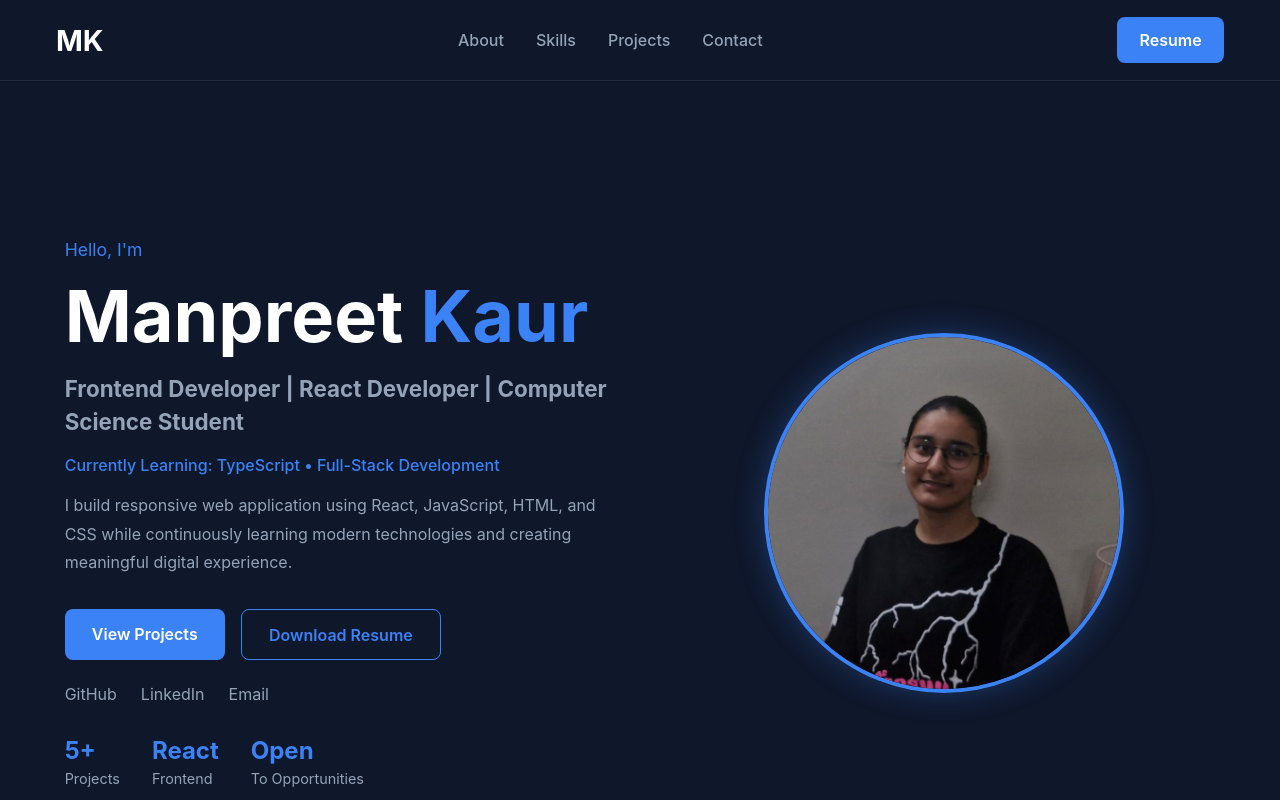
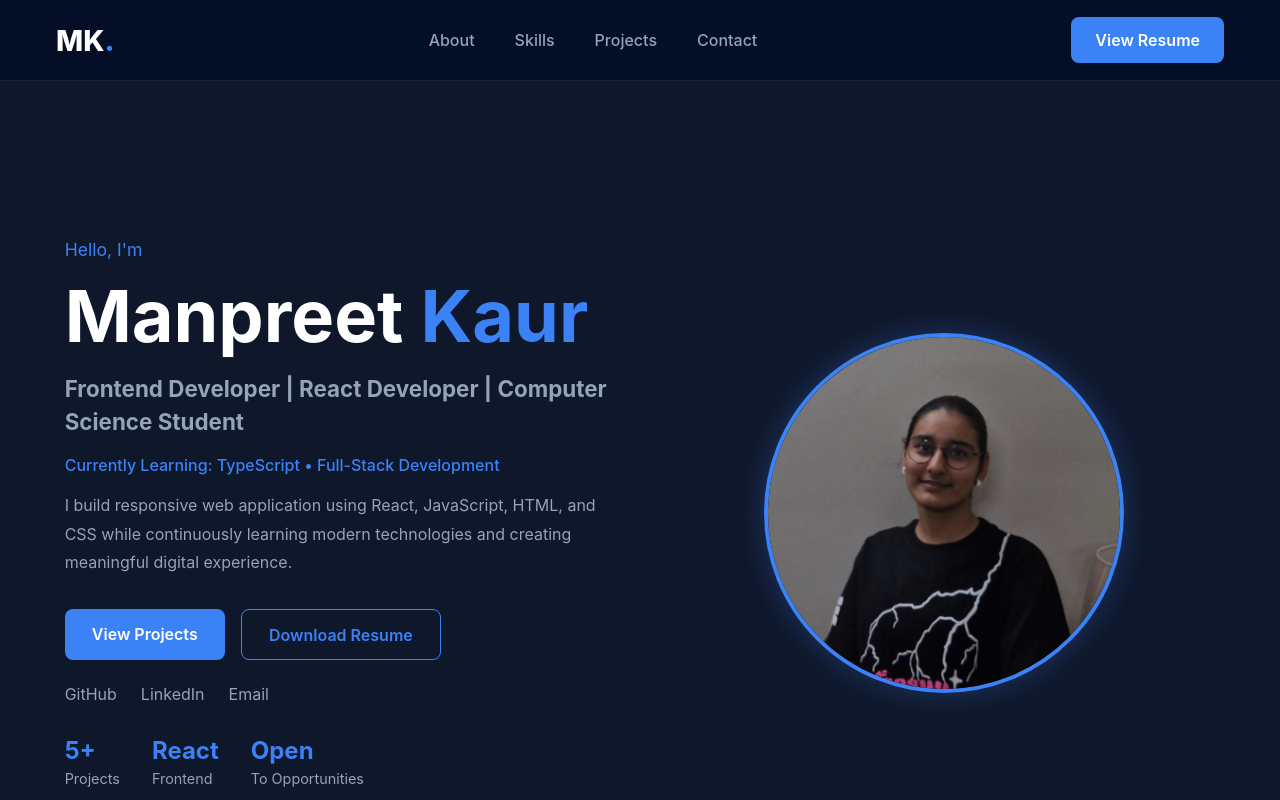
Before and after one commit to manpreetkaur292006-design/MANPREET-KAUR-PORTFOLIO, a React (Vite) app: page / in a window 1280 px wide. Shown: the top 800 px of the page. Built offline with nearby package versions, Linux system fonts and the light colour scheme.

Commit message:
improved the navbar

```diff
--- a/src/components/Navbar.css
+++ b/src/components/Navbar.css
@@ -4,7 +4,11 @@
   position: sticky;
   top: 0;
   z-index: 1000;
-  background-color: var(--bg-primary);
+
+  background-color: rgba(5, 15, 40, 0.95);
+
+  backdrop-filter: blur(10px);
+
   border-bottom: 1px solid rgba(255, 255, 255, 0.08);
 }
 
@@ -21,13 +25,19 @@
 
 .logo {
   font-size: 1.8rem;
-  font-weight: 700;
+  font-weight: 800;
+
   color: var(--text-primary);
-  cursor: pointer;
-  transition: var(--transition);
+
+  transition: 0.3s ease;
 }
 
 .logo:hover {
+  color: var(--accent);
+}
+
+.logo::after {
+  content: ".";
   color: var(--accent);
 }
 
@@ -36,29 +46,64 @@
 .nav-links {
   display: flex;
   align-items: center;
-  gap: 2rem;
+  gap: 2.5rem;
+}
+
+.nav-links li {
+  list-style: none;
 }
 
 .nav-links a {
+  position: relative;
+
   color: var(--text-secondary);
+
   font-size: 1rem;
   font-weight: 500;
-  transition: var(--transition);
+
+  transition: 0.3s ease;
 }
 
 .nav-links a:hover {
   color: var(--accent);
 }
 
+/* Underline Animation */
+
+.nav-links a::after {
+  content: "";
+
+  position: absolute;
+
+  left: 0;
+  bottom: -5px;
+
+  width: 0;
+  height: 2px;
+
+  background-color: var(--accent);
+
+  transition: 0.3s ease;
+}
+
+.nav-links a:hover::after {
+  width: 100%;
+}
+
 /* RESUME BUTTON */
 
 .resume-btn {
-  padding: 0.8rem 1.4rem;
+  padding: 0.8rem 1.5rem;
+
   background-color: var(--accent);
+
   color: white;
+
   border-radius: 8px;
+
   font-weight: 600;
-  transition: var(--transition);
+
+  transition: 0.3s ease;
 }
 
 .resume-btn:hover {
@@ -70,12 +115,13 @@
 /* TABLET */
 
 @media (max-width: 768px) {
+
   .navbar-container {
     min-height: 70px;
   }
 
   .nav-links {
-    gap: 1rem;
+    gap: 1.2rem;
   }
 
   .resume-btn {
@@ -86,16 +132,17 @@
 /* MOBILE */
 
 @media (max-width: 600px) {
+
   .nav-links {
     display: none;
+  }
+
+  .logo {
+    font-size: 1.5rem;
   }
 
   .resume-btn {
     padding: 0.7rem 1rem;
     font-size: 0.9rem;
   }
-
-  .logo {
-    font-size: 1.5rem;
-  }
 }
--- a/src/components/Navbar.jsx
+++ b/src/components/Navbar.jsx
@@ -5,9 +5,10 @@ const Navbar = () => {
   return (
     <nav id='navbar'>
       <div className='container navbar-container'>
-        <div className='logo'>
+
+        <a href="#hero" className='logo'>
           MK
-        </div>
+        </a>
 
         <ul className='nav-links'>
           <li><a href="#about">About</a></li>
@@ -16,9 +17,13 @@ const Navbar = () => {
           <li><a href="#contact">Contact</a></li>
         </ul>
 
-        <a href='/Manpreet_Kaur.pdf' className='resume-btn'>
-          Resume
+        <a
+          href='/Manpreet_Kaur.pdf'
+          className='resume-btn'
+        >
+          View Resume
         </a>
+
       </div>
     </nav>
   )
```
